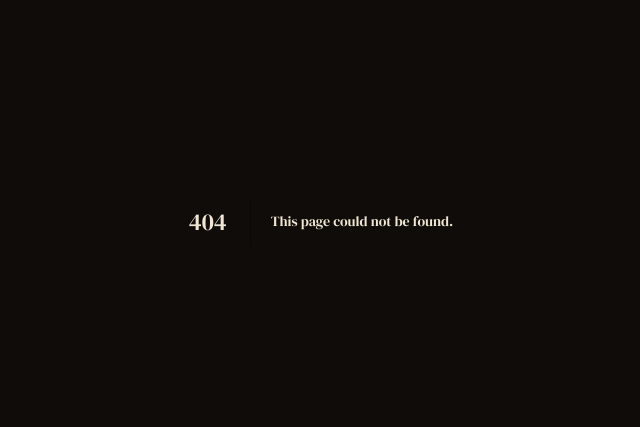
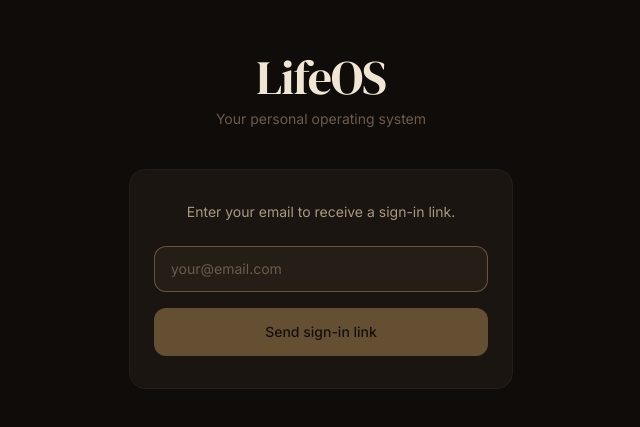
Before and after one commit to nivehm-byte/LifeOs, a Next.js app: page /login in a window 1280 px wide. Before the commit this address had no page. Shown: the part 179-606 px from the top of the page, without its empty margins (319-959 px from the left). Built offline with nearby package versions, Linux system fonts and the light colour scheme.

Commit message:
Add login page and auth callback route

```diff
--- /dev/null
+++ b/src/app/auth/callback/route.ts
@@ -0,0 +1,21 @@
+import { NextResponse }    from "next/server";
+import { createClient }    from "@/lib/supabase/server";
+
+// Supabase redirects here after the user clicks the magic-link email.
+// The code is exchanged for a session, then the user is forwarded to /today.
+export async function GET(request: Request) {
+  const { searchParams, origin } = new URL(request.url);
+  const code  = searchParams.get("code");
+  const next  = searchParams.get("next") ?? "/today";
+
+  if (code) {
+    const supabase = createClient();
+    const { error } = await supabase.auth.exchangeCodeForSession(code);
+    if (!error) {
+      return NextResponse.redirect(`${origin}${next}`);
+    }
+  }
+
+  // Something went wrong — send back to login with an error hint
+  return NextResponse.redirect(`${origin}/login?error=auth`);
+}
--- /dev/null
+++ b/src/app/login/page.tsx
@@ -0,0 +1,111 @@
+"use client";
+
+import { useState, useTransition } from "react";
+import { createClient } from "@/lib/supabase/client";
+
+export default function LoginPage() {
+  const [email,     setEmail]     = useState("");
+  const [sent,      setSent]      = useState(false);
+  const [error,     setError]     = useState<string | null>(null);
+  const [isPending, start]        = useTransition();
+
+  function handleSubmit(e: React.FormEvent) {
+    e.preventDefault();
+    if (!email.trim()) return;
+    setError(null);
+
+    start(async () => {
+      const supabase  = createClient();
+      const { error } = await supabase.auth.signInWithOtp({
+        email: email.trim(),
+        options: {
+          emailRedirectTo: `${window.location.origin}/auth/callback`,
+        },
+      });
+
+      if (error) {
+        setError(error.message);
+      } else {
+        setSent(true);
+      }
+    });
+  }
+
+  return (
+    <div className="min-h-screen bg-canvas flex items-center justify-center px-4">
+      <div className="w-full max-w-sm">
+
+        {/* Logo / wordmark */}
+        <div className="text-center mb-10">
+          <h1 className="font-heading text-5xl text-text-primary tracking-tight">
+            LifeOS
+          </h1>
+          <p className="mt-2 text-sm text-text-muted">Your personal operating system</p>
+        </div>
+
+        {sent ? (
+          /* Success state */
+          <div
+            className="rounded-2xl px-6 py-8 text-center"
+            style={{ backgroundColor: "#1A1510", border: "1px solid #241E17" }}
+          >
+            <div
+              className="w-12 h-12 rounded-full flex items-center justify-center mx-auto mb-4"
+              style={{ backgroundColor: "#D4A96A26" }}
+            >
+              <svg width="22" height="22" viewBox="0 0 24 24" fill="none" stroke="#D4A96A" strokeWidth="1.8" strokeLinecap="round" strokeLinejoin="round">
+                <polyline points="20 6 9 17 4 12"/>
+              </svg>
+            </div>
+            <p className="text-text-primary font-medium mb-1">Check your email</p>
+            <p className="text-sm text-text-muted">
+              A sign-in link was sent to <span className="text-text-secondary">{email}</span>.
+              Click it to access LifeOS.
+            </p>
+            <button
+              onClick={() => { setSent(false); setEmail(""); }}
+              className="mt-6 text-xs text-text-muted hover:text-text-secondary transition-colors"
+            >
+              Use a different email
+            </button>
+          </div>
+        ) : (
+          /* Login form */
+          <div
+            className="rounded-2xl px-6 py-8"
+            style={{ backgroundColor: "#1A1510", border: "1px solid #241E17" }}
+          >
+            <p className="text-sm text-text-secondary mb-6 text-center">
+              Enter your email to receive a sign-in link.
+            </p>
+
+            <form onSubmit={handleSubmit} className="space-y-4">
+              <input
+                type="email"
+                value={email}
+                onChange={(e) => setEmail(e.target.value)}
+                placeholder="your@email.com"
+                required
+                autoFocus
+                className="w-full bg-surface-raised border border-surface-overlay rounded-xl px-4 py-3 text-sm text-text-primary placeholder-text-muted outline-none focus:border-accent/40 transition-colors"
+              />
+
+              {error && (
+                <p className="text-xs text-status-urgent">{error}</p>
+              )}
+
+              <button
+                type="submit"
+                disabled={isPending || !email.trim()}
+                className="w-full py-3.5 rounded-xl font-medium text-sm transition-all active:scale-[0.98] disabled:opacity-40"
+                style={{ backgroundColor: "#D4A96A", color: "#0F0C09" }}
+              >
+                {isPending ? "Sending…" : "Send sign-in link"}
+              </button>
+            </form>
+          </div>
+        )}
+      </div>
+    </div>
+  );
+}
```
